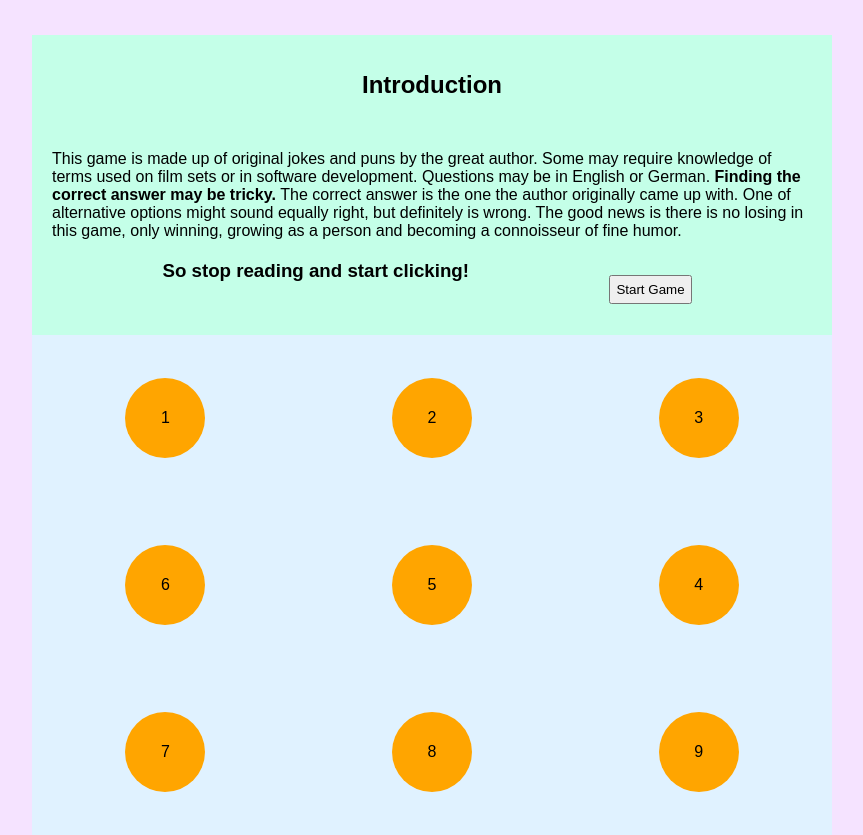
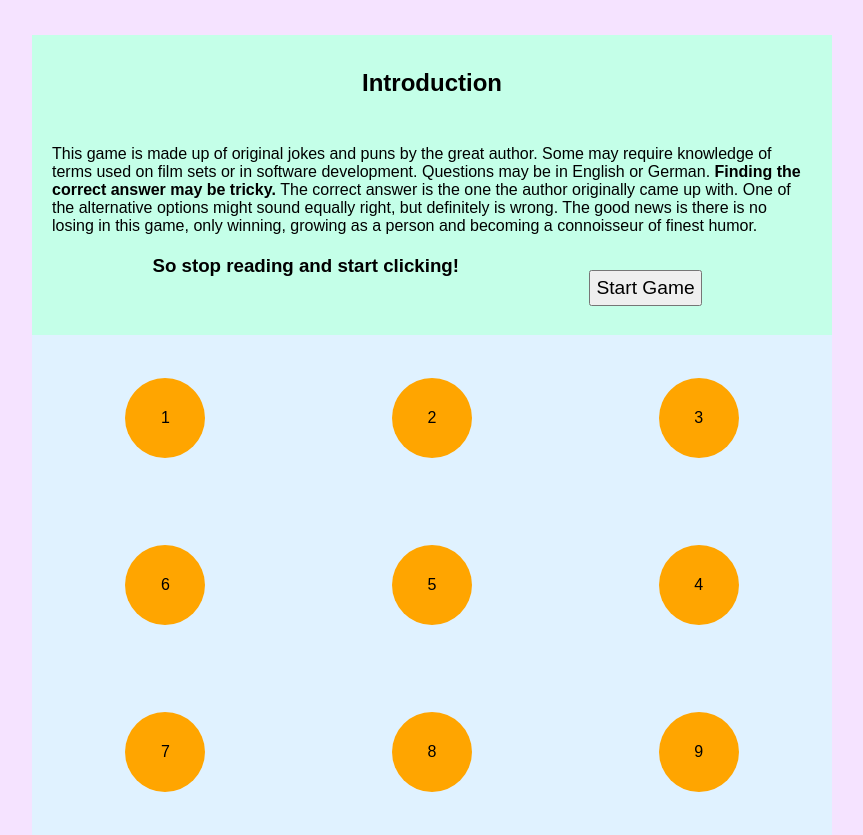
Before and after one commit to elsinge/Quiz, a plain HTML site: page index.html in a window 1280 px wide. Shown: the part 115-950 px from the top of the page, without its empty margins (208-1071 px from the left). Drawn offline with Linux system fonts and the light colour scheme.

Commit message:
typo and button font-size

```diff
--- a/index.html
+++ b/index.html
@@ -17,7 +17,7 @@
                 <strong>
                     Finding the correct answer may be tricky.
                 </strong>
-                The correct answer is the one the author originally came up with. One of alternative options might sound equally right, but definitely is wrong. The good news is there is no losing in this game, only winning, growing as a person and becoming a connoisseur of fine humor.</p>
+                The correct answer is the one the author originally came up with. One of the alternative options might sound equally right, but definitely is wrong. The good news is there is no losing in this game, only winning, growing as a person and becoming a connoisseur of finest humor.</p>
                 <h3>So stop reading and start clicking!</h3>
                 <button onclick="startGame()">Start Game</button>
             </div>
--- a/style.css
+++ b/style.css
@@ -87,6 +87,7 @@ h2 {
     max-width: 180px;
     margin: 15px 10px;
     padding: 5px;
+    font-size: 1.2em;
 }
 
 #answers-el p {
```
